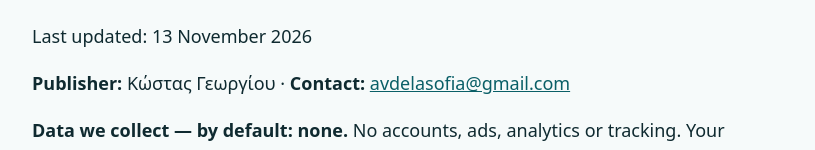
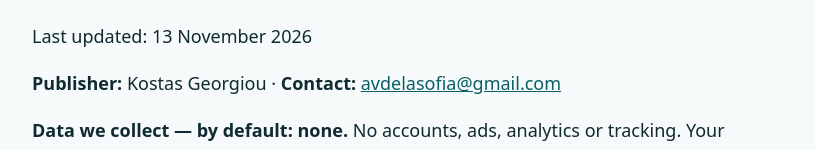
Before and after one commit to spygr/dosely-site, a plain HTML site: page privacy.html in a window 1280 px wide. Shown: the part 129-279 px from the top of the page, without its empty margins (228-1043 px from the left). Drawn offline with Linux system fonts and the light colour scheme.

Commit message:
Privacy policy: publisher name in Latin letters for the English text

```diff
--- a/privacy.html
+++ b/privacy.html
@@ -12,7 +12,7 @@ nav{display:flex;gap:16px;font-weight:700}
 <nav><a href="#en">English</a><a href="#el">Ελληνικά</a><a href="./">Dosely</a></nav>
 <h1 lang="en" id="en">Privacy Policy – Dosely</h1>
 <p>Last updated: 13 November 2026</p>
-<p><strong>Publisher:</strong> Κώστας Γεωργίου · <strong>Contact:</strong> <a href="mailto:avdelasofia@gmail.com">avdelasofia@gmail.com</a></p>
+<p><strong>Publisher:</strong> Kostas Georgiou · <strong>Contact:</strong> <a href="mailto:avdelasofia@gmail.com">avdelasofia@gmail.com</a></p>
 <p><strong>Data we collect — by default: none.</strong> No accounts, ads, analytics or tracking. Your medicines and history are stored only on your device.</p>
 <p><strong>Only if you turn on "Relative alert"</strong> (optional), the following is sent to our server: the dose times of the next 7 days and whether they were confirmed (<strong>never</strong> medicine names, doses or notes); the name you typed for messages (e.g. "Mum"), the language, and a random device identifier/secret; the date the free trial started and whether the family plan is paid; for the relative: their device's notification token (in-app alert), their email address (if they choose email) or their mobile number (if they choose SMS).</p>
 <p>Purpose: to alert your relative if you do not confirm a dose, and to know whether the alerts are included (free trial or paid plan). We do not sell the data or use it for anything else.</p>
```
